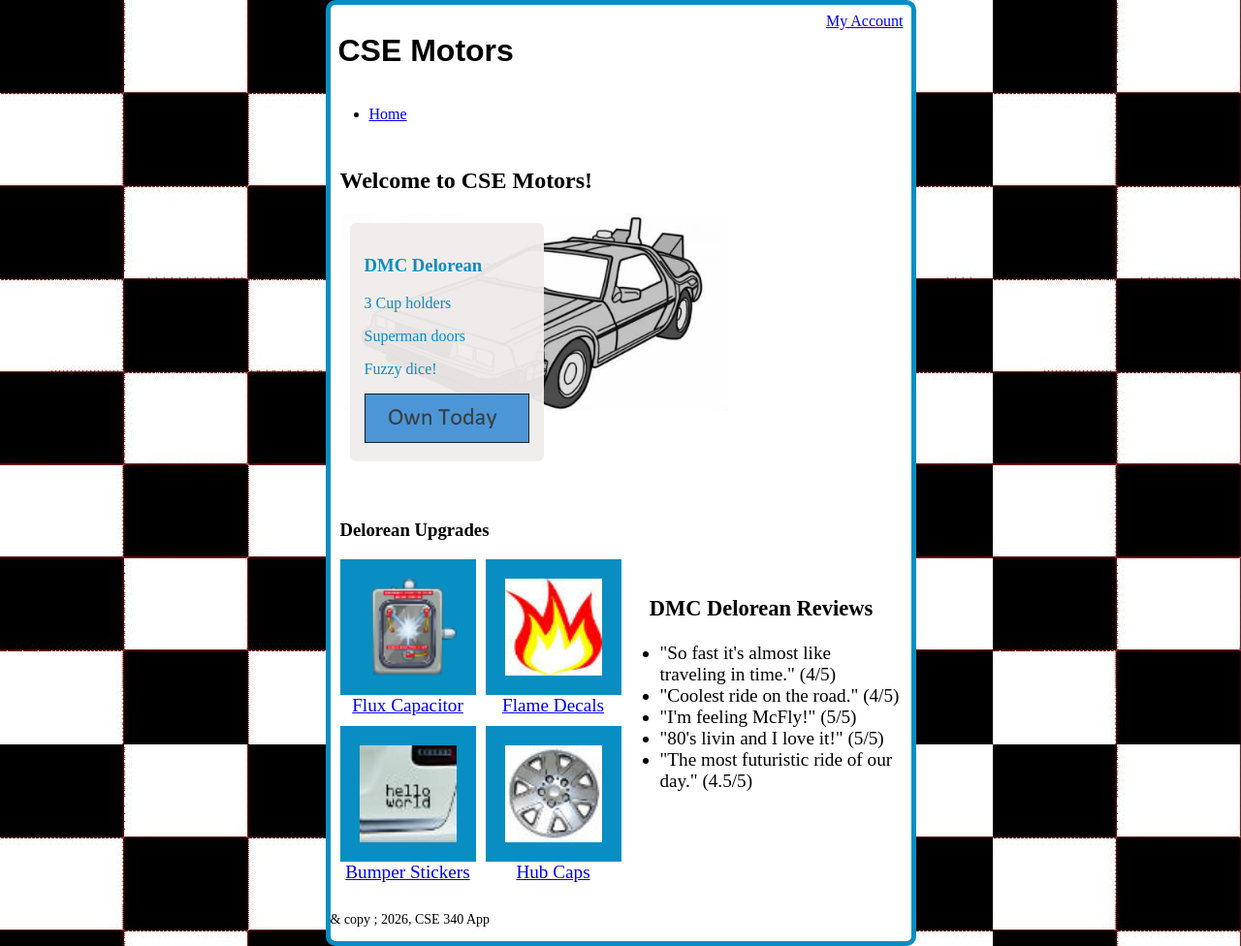
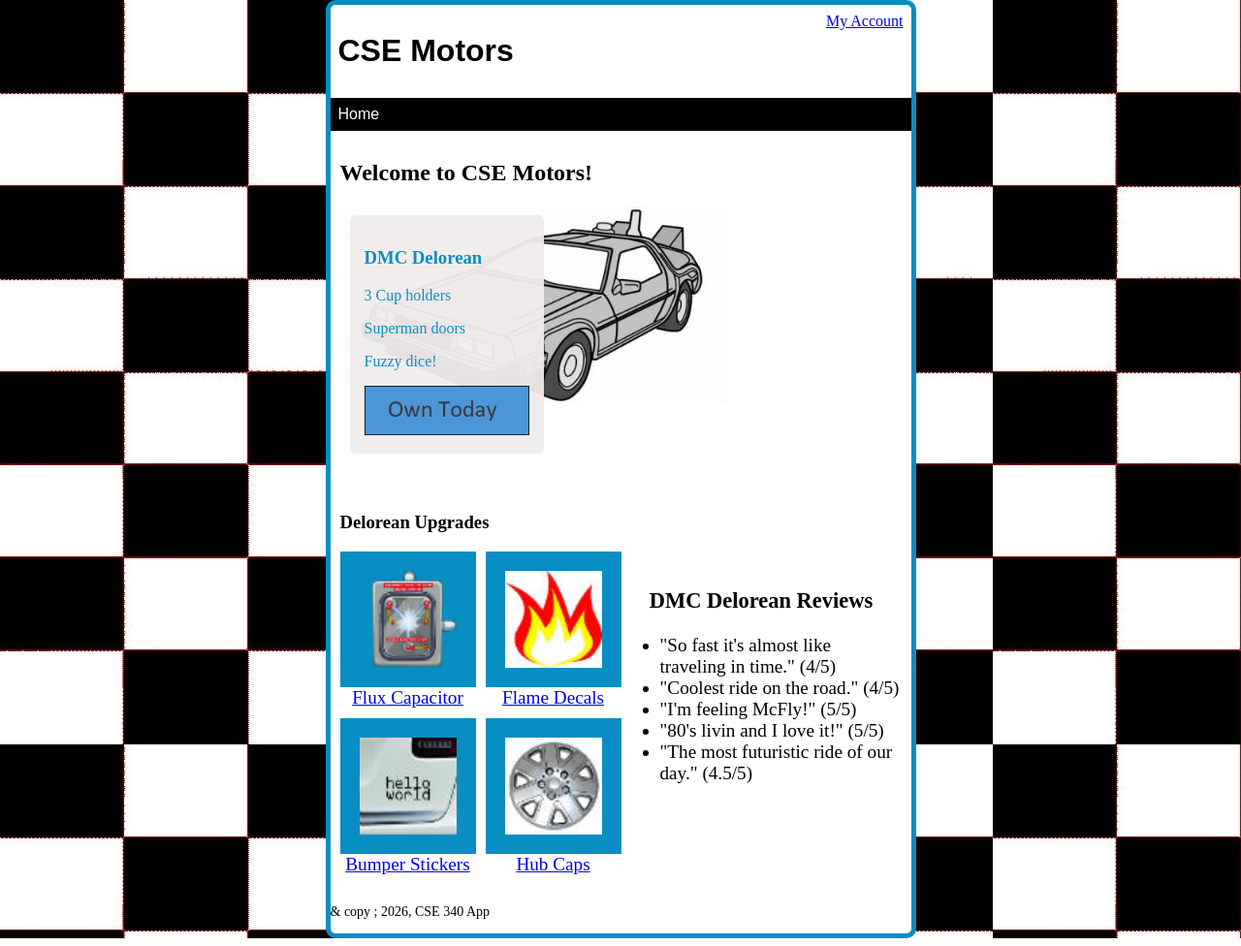
Before and after one commit to josueliasl/cse340, a Node server app: page / in a window 1280 px wide. Shown: the whole page at 97% size. Run offline with Node 20, Linux system fonts and the light colour scheme; data that the repository does not hold is empty; some libraries are stand-ins or nearby versions.

Commit message:
Complete Assignment 3 - Inventory detail view, error handling, and layout fixes

```diff
--- a/routes/inventoryRoute.js
+++ b/routes/inventoryRoute.js
@@ -6,6 +6,7 @@
 // Route to build inventory by classification view
 router.get("/type/:classificationId", invController.buildByClassificationId);
 
+// Route to build inventory item detail view
 router.get("/detail/:invId", invController.getInventoryDetail);
 
 module.exports = router;
--- a/utilities/index.js
+++ b/utilities/index.js
@@ -1,50 +1,57 @@
 const invModel = require("../models/inventory-model")
+const Util = {}
 
 /* ************************
- *  Builds the navigation dynamically
- * ************************ */
-async function getNav() {
-  try {
-    const data = await invModel.getClassifications()
-    let list = "<ul>"
-    list += '<li><a href="/" title="Home page">Home</a></li>'
-    data.rows.forEach((row) => {
-      list += `<li><a href="/inv/type/${row.classification_id}" title="View our ${row.classification_name} lineup of vehicles">${row.classification_name}</a></li>`
-    })
-    list += "</ul>"
-    return list
-  } catch (error) {
-    console.error("getNav error: " + error)
-  }
+ * Constructs the nav HTML unordered list
+ ************************** */
+Util.getNav = async function (req, res, next) {
+  let data = await invModel.getClassifications()
+  let list = '<nav class="navigation">'
+  list += '<a href="/" title="Home page">Home</a>'
+  data.rows.forEach((row) => {
+    list += `<a href="/inv/type/${row.classification_id}" title="See our inventory of ${row.classification_name} vehicles">${row.classification_name}</a>`
+  })
+  list += "</nav>"
+  return list
 }
 
 /* **************************************
- *  Build the classification view HTML
+ * Build the classification view HTML
  * ************************************ */
-async function buildClassificationGrid(data) {
-  try {
-    let grid = '<ul id="inv-display">'
+Util.buildClassificationGrid = async function(data){
+  let grid
+  if(data.length > 0){
+    grid = '<ul id="inv-display">'
     data.forEach(vehicle => {
       grid += '<li>'
-      grid += `<a href="../../inv/detail/${vehicle.inv_id}" title="View ${vehicle.inv_make} ${vehicle.inv_model} details">`
-      grid += `<img src="${vehicle.inv_thumbnail}" alt="Image of ${vehicle.inv_make} ${vehicle.inv_model} on CSE Motors">`
-      grid += '<hr>'
-      grid += `<h2>${vehicle.inv_make} ${vehicle.inv_model}</h2>`
-      grid += '</a>'
-      grid += '<span>$' + new Intl.NumberFormat('en-US').format(vehicle.inv_price) + '</span>'
+      grid +=  '<a href="../../inv/detail/'+ vehicle.inv_id
+      + '" title="View ' + vehicle.inv_make + ' '+ vehicle.inv_model
+      + ' details"><img src="' + vehicle.inv_thumbnail
+      +'" alt="Image of '+ vehicle.inv_make + ' ' + vehicle.inv_model
+      +' on CSE Motors" /></a>'
+      grid += '<div class="namePrice">'
+      grid += '<hr />'
+      grid += '<h2>'
+      grid += '<a href="../../inv/detail/' + vehicle.inv_id +'" title="View '
+      + vehicle.inv_make + ' ' + vehicle.inv_model + ' details">'
+      + vehicle.inv_make + ' ' + vehicle.inv_model + '</a>'
+      grid += '</h2>'
+      grid += '<span>$'
+      + new Intl.NumberFormat('en-US').format(vehicle.inv_price) + '</span>'
+      grid += '</div>'
       grid += '</li>'
     })
     grid += '</ul>'
-    return grid
-  } catch (error) {
-    console.error("buildClassificationGrid error: " + error)
+  } else {
+    grid = '<p class="notice">Sorry, no matching vehicles could be found.</p>'
   }
+  return grid
 }
 
 /* **************************************
- *  Build the inventory item detail HTML
+ * Build the inventory item detail HTML
  * ************************************ */
-function buildItemDetail(itemData) {
+Util.buildItemDetail = function(itemData) {
   try {
     // Format price as USD
     const formattedPrice = new Intl.NumberFormat('en-US', {
@@ -76,8 +83,4 @@
   }
 }
 
-module.exports = {
-  getNav,
-  buildClassificationGrid,
-  buildItemDetail
-}
+module.exports = Util
```
Also changed, not shown: public/css/styles.css (+2 -16 lines), views/inventory/detail.ejs (+7 -26 lines), controllers/invController.js (indentation only), models/inventory-model.js (line endings or trailing spaces).
